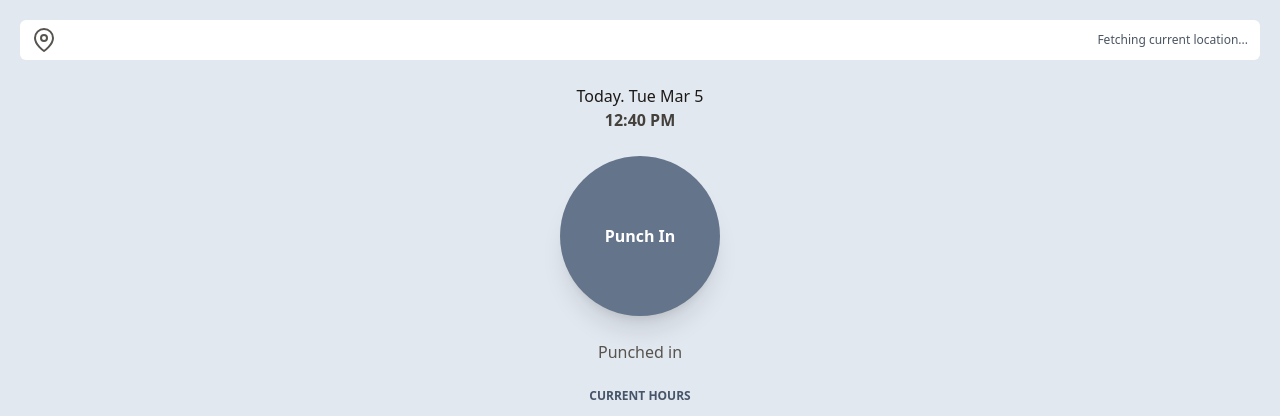
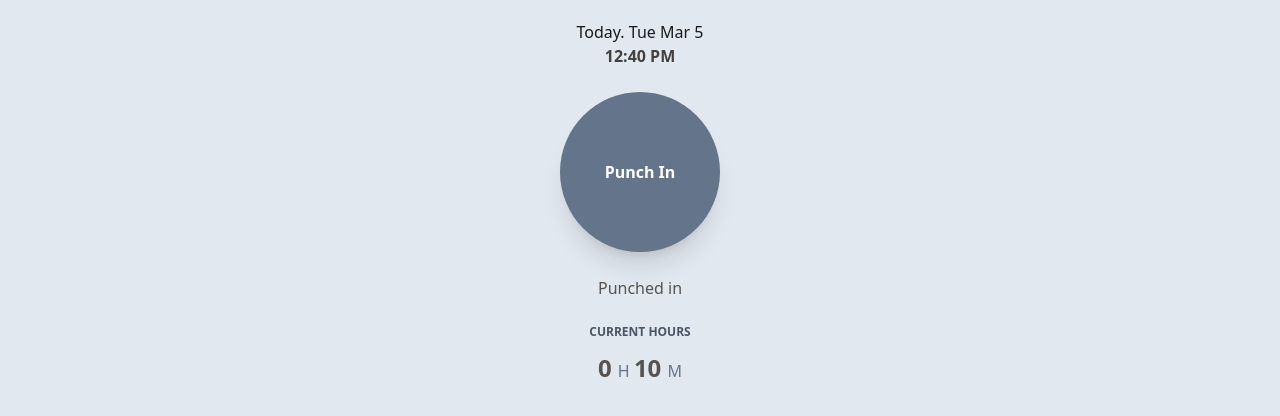
Before and after one commit to sir-guevara/punchin, a Django app: page /staff/ in a window 1280 px wide. Shown: the top 416 px of the page. Run offline with Django 5.2, Linux system fonts and the light colour scheme; a user stored in the database is signed in; some libraries are stand-ins or nearby versions.

Commit message:
strated work on punchin

```diff
--- a/punchin/core/templates/staff/clock.html
+++ b/punchin/core/templates/staff/clock.html
@@ -1,11 +1,11 @@
 {% extends './staff_base.html' %}
 {% block content %}
     <div class="container flex items-center justify-between flex-col gap-6 min-h-96 text-stone-600">
-        <div class="bg-white p-2 w-full flex gap-3 justify-between items-center rounded-md px-3">
+        <!-- <div class="bg-white p-2 w-full flex gap-3 justify-between items-center rounded-md px-3">
             <span class="font-semibold"><i data-feather="map-pin"></i> </span>
             <p id="address" class="text-xs text-gray-600">Fetching current location...</p>
         </div>
-
+     -->
         <h2 class="text-center w-full font-light text-stone-900">Today. Tue Mar 5 <br> <span
                 class="text-center w-full font-semibold text-stone-700">12:40 PM</span></h2>
 
--- a/punchin/core/templates/staff/staff_base.html
+++ b/punchin/core/templates/staff/staff_base.html
@@ -12,19 +12,19 @@
         {% block content %}{% endblock %}
 
 
-<div class="fixed z-50 w-full h-16 max-w-lg -translate-x-1/2 bg-white border drop-shadow-2xl border-gray-200 bottom-0 left-1/2 dark:bg-gray-700 dark:border-gray-600 text-stone-700">
+<div class="fixed z-50 w-full h-16 max-w-lg -translate-x-1/2 bg-white border drop-shadow-2xl border-gray-200 bottom-0 left-1/2 text-stone-700">
     <div class="grid h-full max-w-lg grid-cols-3 mx-auto">
-        <button  type="button" class="inline-flex flex-col items-center justify-center px-5 rounded-s-full hover:bg-gray-50 dark:hover:bg-gray-800 group">
+        <button  type="button" class="inline-flex flex-col items-center justify-center px-5 rounded-s-full hover:bg-gray-50 group">
             <span data-feather="calendar"></span>
             <span class="text-xs font-semibold">My calendar</span>
         </button>
 
 
-        <button data-tooltip-target="tooltip-wallet" type="button" class="inline-flex flex-col items-center justify-center px-5 hover:bg-gray-50 dark:hover:bg-gray-800 group bg-indigo-600 text-white">
+        <button data-tooltip-target="tooltip-wallet" type="button" class="inline-flex flex-col items-center justify-center px-5 hover:bg-gray-50 group bg-indigo-600 text-white">
           <span data-feather="clock"></span>
             <span class="text-xs font-semibold">Punch in/out</span>
         </button>
-        <button data-tooltip-target="tooltip-wallet" type="button" class="inline-flex flex-col items-center justify-center px-5 hover:bg-gray-50 dark:hover:bg-gray-800 group">
+        <button data-tooltip-target="tooltip-wallet" type="button" class="inline-flex flex-col items-center justify-center px-5 hover:bg-gray-50 group">
             <span data-feather="file-text"></span>
               <span class="text-xs font-semibold">Time sheet</span>
           </button>
@@ -36,32 +36,22 @@
         feather.replace();
       </script>
       <script>
-        // Function to get the user's current address
         function getUserAddress() {
-          // Check if geolocation is supported
           if (navigator.geolocation) {
-            // Get the user's current position
             navigator.geolocation.getCurrentPosition(async function(position) {
-              // Retrieve latitude and longitude
               const latitude = position.coords.latitude;
               const longitude = position.coords.longitude;
-
-              // Fetch the address using reverse geocoding
               const response = await fetch(`https://api.mapbox.com/geocoding/v5/mapbox.places/${longitude},${latitude}.json?access_token=pk.eyJ1IjoiZ3Jvb3Z5Z3VldiIsImEiOiJjamtnaW1zbTUwNHduM3BwMHN6Z2Npc2VhIn0.JcnLVCSpumv7OH8MNH3Ngw`);
               const data = await response.json();
-
-              // Extract and display the address
               const address = data.features[0].place_name;
               document.getElementById('address').innerText = address;
             });
           } else {
-            // Geolocation is not supported
             document.getElementById('address').innerText = 'Geolocation is not supported by your browser.';
           }
         }
 
-        // Call the function to get user's address when the page loads
-        getUserAddress();
+
       </script>
 </body>
 </html>
--- a/punchin/core/views.py
+++ b/punchin/core/views.py
@@ -141,4 +141,6 @@ def shifts_delete_view(request,organization):
 
 @login_required
 def punchin_view(request):
+    if request.method == 'POST':
+        print(request.POST)
     return render(request, 'staff/clock.html')
```
